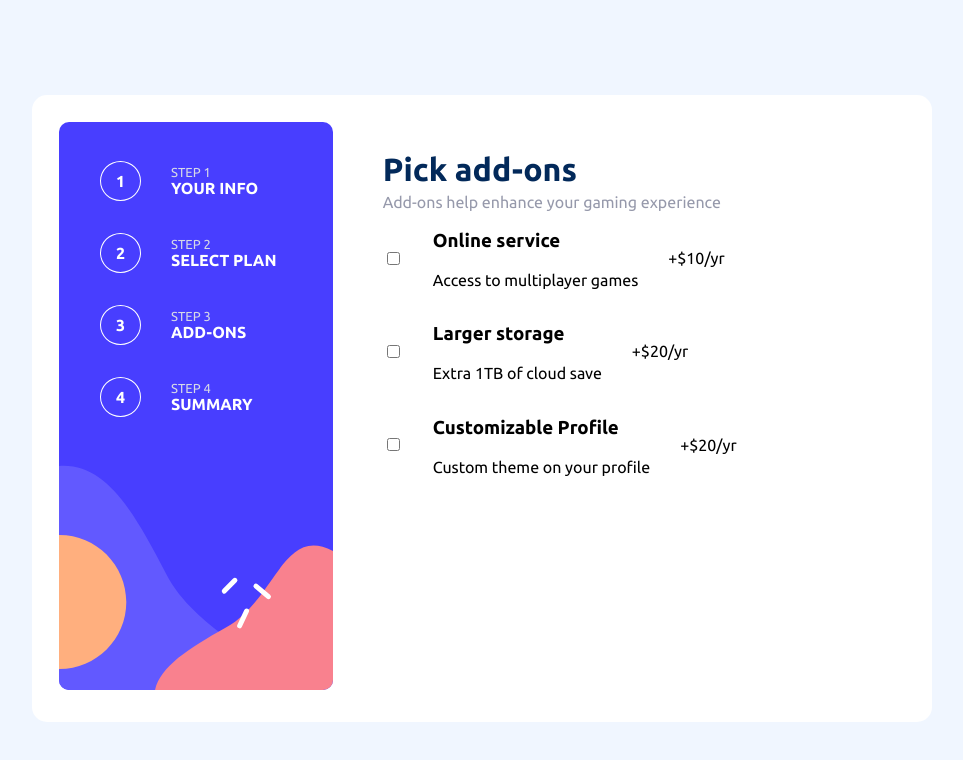
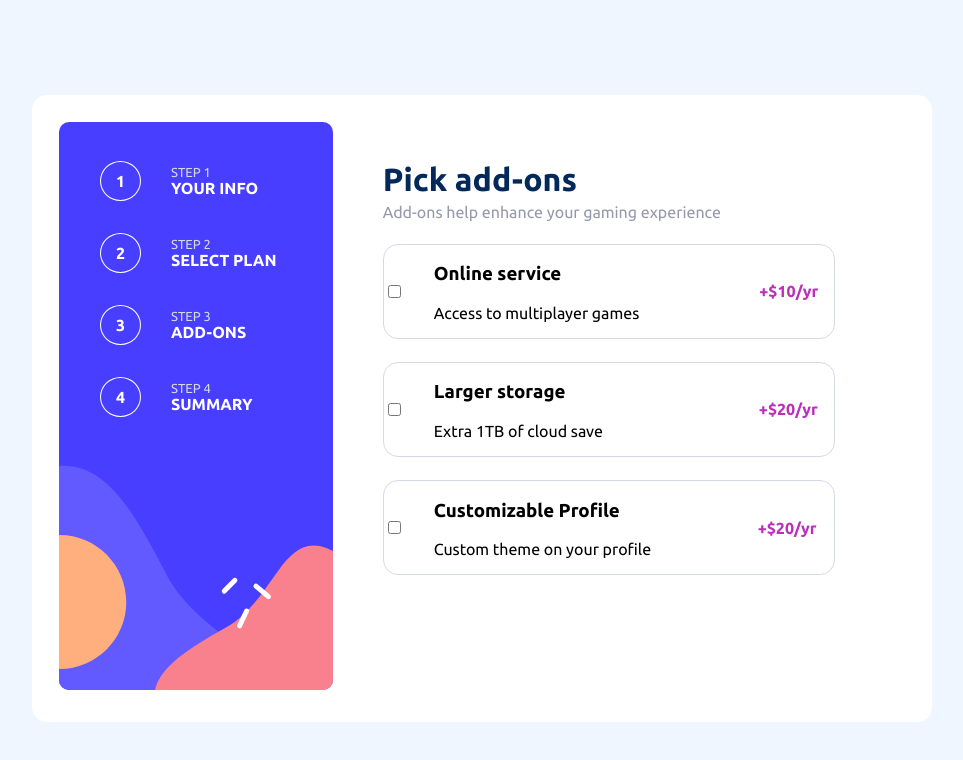
Before and after one commit to ArthurVRoost/ProjetState, a React (Vite) app: page / in a window 1280 px wide. Shown: the top 760 px of the page, without its empty margins (229-1192 px from the left). Built offline with nearby package versions, Linux system fonts and the light colour scheme.

Commit message:
avancement addon

```diff
--- a/src/Components/add/Add.jsx
+++ b/src/Components/add/Add.jsx
@@ -13,31 +13,31 @@ export default function Add() {
           <p className="formP">Add-ons help enhance your gaming experience</p>
         </div>
         <div className="addons-container">
-          <div className="addon-card"style={{backgroundColor: online ? "hsl(229, 24%, 87%)" : "#ffffff",}}onClick={() => setOnline(!online)}>
+          <div className="addon-card"style={{backgroundColor: online ? "hsla(230, 13.00%, 91.00%, 0.65)" : "#ffffff",}}onClick={() => setOnline(!online)}>
                 <input type="checkbox" checked={online} onChange={() => setOnline(!online)} onClick={(e) => e.stopPropagation()}/>
                 <div className="addon-text">
                 <h3>Online service</h3>
                 <p>Access to multiplayer games</p>
                 </div>
-                <span className="price">+$10/yr</span>
+                <span className="price1">+$10/yr</span>
           </div>
 
-          <div className="addon-card" style={{backgroundColor: storage ? "hsl(229, 24%, 87%)" : "#ffffff",}} onClick={() => setStorage(!storage)}>
+          <div className="addon-card" style={{backgroundColor: storage ? "hsla(230, 13.00%, 91.00%, 0.65)" : "#ffffff",}} onClick={() => setStorage(!storage)}>
                 <input type="checkbox" checked={storage} onChange={() => setStorage(!storage)} onClick={(e) => e.stopPropagation()}/>
                 <div className="addon-text">
                 <h3>Larger storage</h3>
                 <p>Extra 1TB of cloud save</p>
                 </div>
-                <span className="price">+$20/yr</span>
+                <span className="price2">+$20/yr</span>
           </div>
 
-          <div className="addon-card" style={{backgroundColor: profile ? "hsl(229, 24%, 87%)" : "#ffffff",}}onClick={() => setProfile(!profile)}>
+          <div className="addon-card" style={{backgroundColor: profile ? "hsla(230, 13.00%, 91.00%, 0.65)" : "#ffffff",}}onClick={() => setProfile(!profile)}>
                 <input type="checkbox" checked={profile} onChange={() => setProfile(!profile)} onClick={(e) => e.stopPropagation()}/>
                 <div className="addon-text">
                 <h3>Customizable Profile</h3>
                 <p>Custom theme on your profile</p>
                 </div>
-                <span className="price">+$20/yr</span>
+                <span className="price3">+$20/yr</span>
           </div>
         </div>
       </div>
--- a/src/Components/add/add.css
+++ b/src/Components/add/add.css
@@ -7,4 +7,23 @@
     display: flex;
     align-items: center;
     gap: 30px;
+    border: 1px solid hsl(229, 24%, 87%) ;
+    border-radius: 15px;
+    margin-top: 5%;
+    width: 450px;
 }
+.price1{
+    margin-left: 20%;
+    color: #ba30ba ;
+    font-weight: bold;
+}
+.price2{
+    margin-left: 28%;
+    color: #ba30ba ;
+    font-weight: bold;
+}
+.price3{
+    margin-left: 17%;
+    color: #ba30ba ;
+    font-weight: bold;
+}
```
